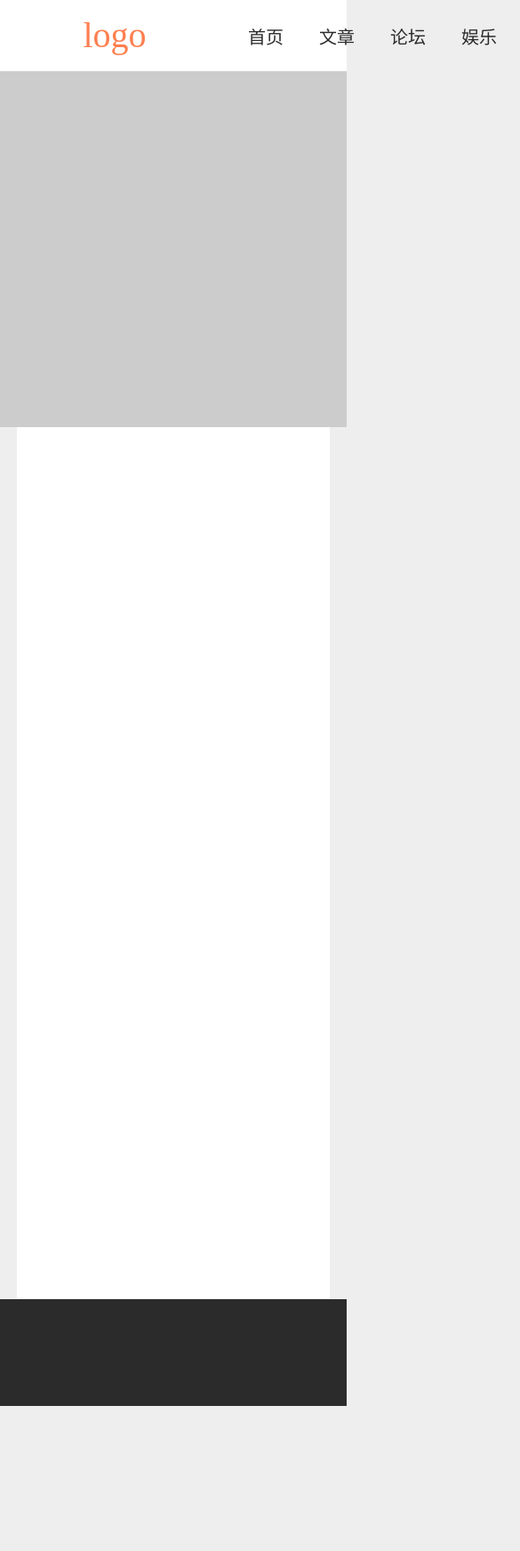
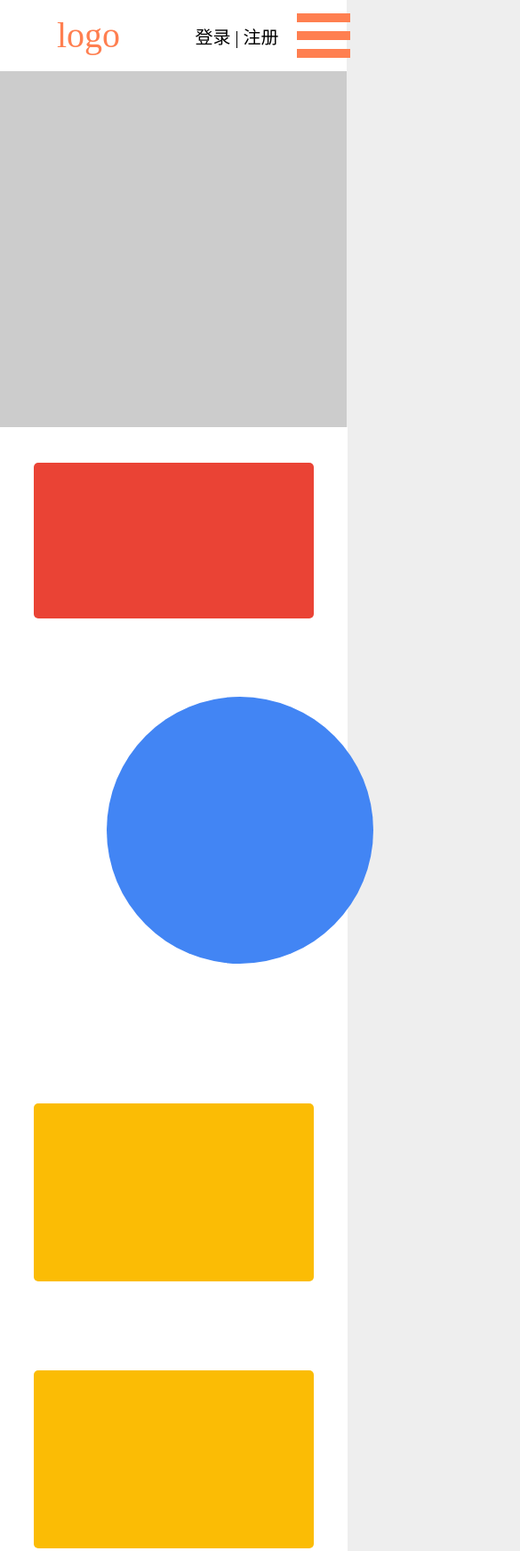
Before and after one commit to XmanLin/responsiveDemo, a plain HTML site: page index.html in a window 390 px wide. Shown: the top 1743 px of the page at 89% size, 585 px wide, since content can reach past the window. Before the commit the page ends 1580 px from the top, so only its background shows below. Drawn offline with Linux system fonts and the light colour scheme.

Commit message:
添加部分响应式布局代码

```diff
--- a/css/index.css
+++ b/css/index.css
@@ -71,6 +71,10 @@ header{
     justify-content: center;
     align-items: center;
 }
+
+.phone-show{
+    display: none;
+}
 .container{
     width: 100%;
 }
@@ -86,8 +90,66 @@ header{
     background: #ffffff;
 }
 .content-box{
+    margin-bottom: 2rem;
+    width: 100%;
+}
+/* 内容一 */
+.content-box1{
     height: 300px;
-    width: 100%;
+    display: flex;
+    justify-content: space-between;
+}
+.content-box1-text{
+    width: 50%;
+    background: #EA4335;
+    border-radius: .5rem;
+    /* 限制最小宽度 */
+    min-width: 600px;
+}
+.content-box1-img{
+    width: 40%;
+    /* 限制最小宽度 */
+    min-width: 500px;
+}
+.img-radius{
+    height: 300px;
+    width: 300px;
+    margin: 0 auto;
+    border-radius: 50%;
+    background: #4285F4;
+}
+
+/* 内容二 */
+.content-box2{
+    height: 300px;
+    display: flex;
+    justify-content: space-between;
+    align-items: center;
+}
+.content-box2-text{
+    width: 30%;
+    height: 200px;
+    background: #FBBC05;
+    border-radius: .5rem;
+    /* 限制最小宽度 */
+    min-width: 300px;
+}
+
+/* 内容三 */
+.content-box3{
+    display: flex;
+    justify-content: space-between;
+    align-items: center;
+    flex-wrap: wrap;
+}
+.content-box3-text{
+    width: 30%;
+    height: 300px;
+    margin: 1rem 1rem;
+    background: #34A853;
+    border-radius: .5rem;
+    /* 限制最小宽度 */
+    min-width: 250px;
 }
 
 footer{
@@ -95,3 +157,131 @@ footer{
     height: 120px;
     background: #2B2B2B;
 }
+
+@media screen and (max-width: 1280px) {
+     /* 内容一  */
+    .content-box1{
+        flex-wrap: wrap;
+        height: 650px;
+    }
+    .content-box1-text{
+        width: 90%;
+        margin: 0 auto;
+    }
+    .content-box1-img{
+        display: flex;
+        align-items: center;
+        margin: 0 auto;
+    }
+}
+
+@media screen and (min-width: 992px) and (max-width: 1200px) {
+    /* 内容二 */
+    .content-box2{
+        height: 400px;
+    }
+    .content-box2-text{
+        height: 300px;
+        min-width: 200px;
+    }
+
+    /* 内容三 */
+    .content-box3{
+        justify-content: space-around;
+    }
+}
+
+@media screen and (min-width: 768px) and (max-width: 991px) {
+    .header-box{
+        width: 90%;
+    }
+    .logo{
+        min-width: 160px;
+        margin-right: 2rem;
+    }
+    .login-box{
+        padding: 0 2rem;
+    }
+    .content{
+        width: 90%;
+    }
+    .list-item{
+        padding: 0 1.5rem;
+    }
+    /* 内容二 */
+    .content-box2{
+        height: 900px;
+        flex-wrap: wrap;
+        width: 100%;
+    }
+    .content-box2-text{
+        width: 90%;
+        margin: 0 auto;
+    }
+    /* 内容三 */
+    .content-box3{
+        justify-content: space-around;
+    }
+}
+
+@media screen and (max-width: 767px) {
+    .header-box{
+        width: 90%;
+    }
+    .logo{
+        min-width: 160px;
+        margin-right: 2rem;
+    }
+    .login-box{
+        padding: 0 2rem;
+        font-size: 2rem;
+    }
+    .content{
+        width: 90%;
+    }
+    .list-item{
+        padding: 0 1.5rem;
+    }
+    /* 内容一 */
+    .content-box1-text{
+        min-width: 90%;
+    }
+    /* 内容二 */
+    .content-box2{
+        height: 900px;
+        flex-wrap: wrap;
+        width: 100%;
+    }
+    .content-box2-text{
+        width: 90%;
+        margin: 0 auto;
+    }
+    /* 内容三 */
+    .content-box3{
+        justify-content: space-around;
+    }
+
+    /* 手机端样式 */
+    .main-nav-item{
+        display: none;
+    }
+    .phone-show{
+        display: block;
+        height: 60px;
+        width: 60px;
+    }
+    .nav-btn{
+        height: 100%;
+        width: 100%;
+        display: flex;
+        flex-direction: column;
+        flex-wrap: wrap;
+        justify-content: space-around;
+    }
+    .nav-btn span{
+        display: inline-block;
+        height: 10px;
+        width: 60px;
+        background: coral;
+    }
+}
--- a/index.html
+++ b/index.html
@@ -29,6 +29,13 @@
                     <li class="main-nav-login">
                         <div class="login-box">登录 | 注册</div>
                     </li>
+                    <li class="phone-show">
+                        <div class="nav-btn">
+                            <span></span>
+                            <span></span>
+                            <span></span>
+                        </div>
+                    </li>
                 </ul>
             </nav>
         </div>
@@ -41,7 +48,9 @@
             <!-- 内容一-->
             <div class="content-box content-box1">
                 <div class="content-box1-text"></div>
-                <div class="content-box1-img"></div>
+                <div class="content-box1-img">
+                    <div class="img-radius"></div>
+                </div>
             </div>
             <!-- 内容二-->
             <div class="content-box content-box2">
```
